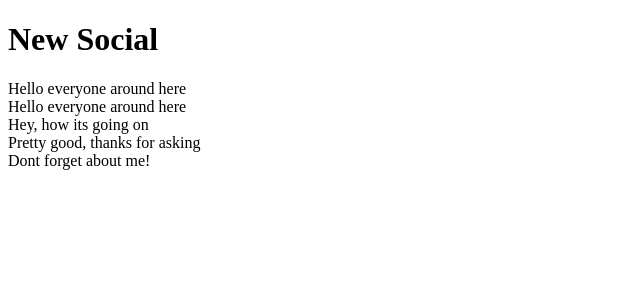
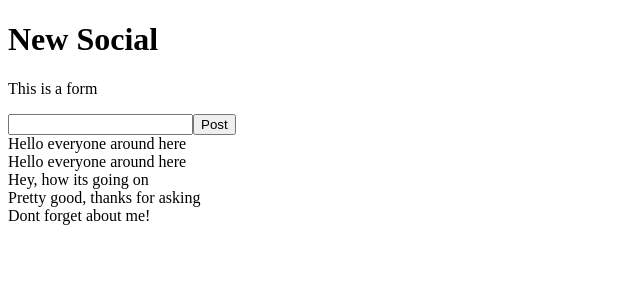
Before and after one commit to ivan-suarez/new-social, a Vue app: page / in a window 1280 px wide. Shown: the top 300 px of the page, without its empty margins (0-640 px from the left). Built offline with nearby package versions, Linux system fonts and the light colour scheme.

Commit message:
Add new post form

```diff
--- a/src/App.vue
+++ b/src/App.vue
@@ -1,6 +1,7 @@
 <template>
 <div class="app">
 <h1>New Social</h1>
+<Form @add-post="addPost" />
 <div>{{message}}</div>
 <Post :text=message />
 <div v-for="post in posts" :key="post.id"><Post :text=post.text /></div>
@@ -9,24 +10,34 @@
 
 <script>
 import Post from '@/components/PostComponent.vue'
+import Form from '@/components/NewPostForm.vue'
 
 export default {
   name: 'App',
   components: {
-    Post
+    Post, Form
   },
   data(){
     return{
       message: 'Hello everyone around here',
       posts:[
-        {id: 1,
+        {
         text: 'Hey, how its going on'},
-        {id: 2,
+        {
         text: 'Pretty good, thanks for asking',
         },
-        {id: 3,
+        {
         text: 'Dont forget about me!'}
       ]
+    }
+  },
+  methods:{
+    addPost(post){
+     // let id = 0;
+     // if(this.posts.length>0){
+       // id = this.posts[this.posts.length-1].id+1;
+
+      this.posts=[...this.posts, post]
     }
   }
 }
--- /dev/null
+++ b/src/components/NewPostForm.vue
@@ -0,0 +1,28 @@
+<template>
+    <div>
+        <p>This is a form</p>
+        <form @submit.prevent="poast">
+            <input v-model="post.text" type ="text"/>
+            <button>Post</button>
+        </form>
+    </div>
+</template>
+
+<script>
+export default{
+    data(){
+        return{
+            post:{
+            text: ''
+
+        }
+        }
+    },
+    methods:{
+        poast(){
+            console.log(this.post)
+            this.$emit('add-post', this.post)
+        }
+    }
+}
+</script>
```
